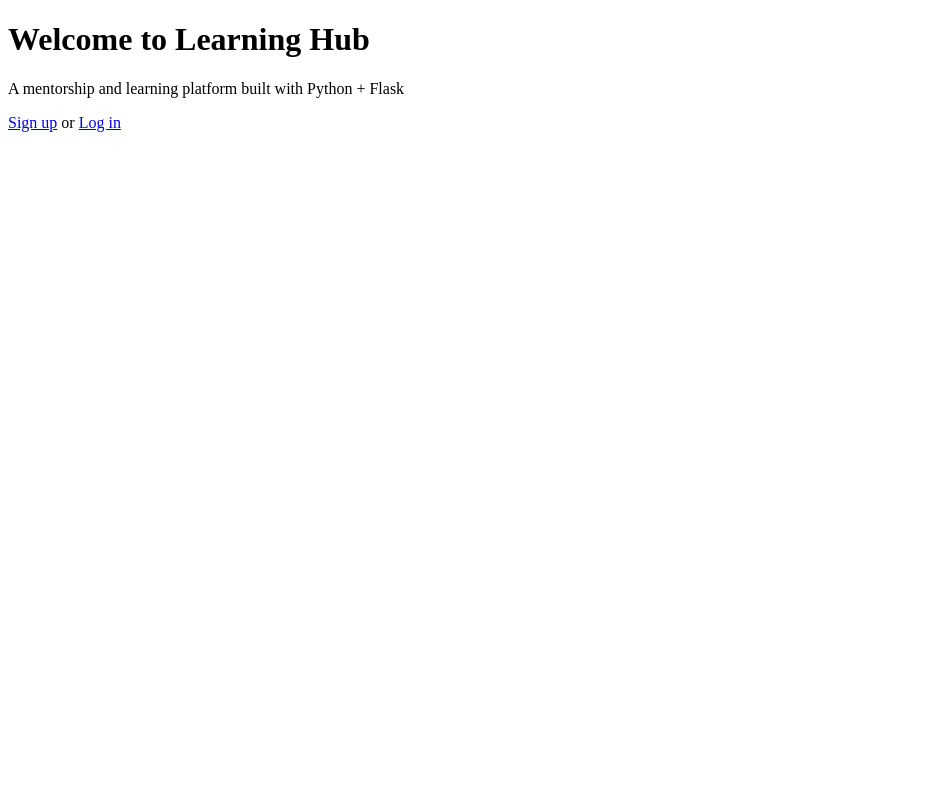
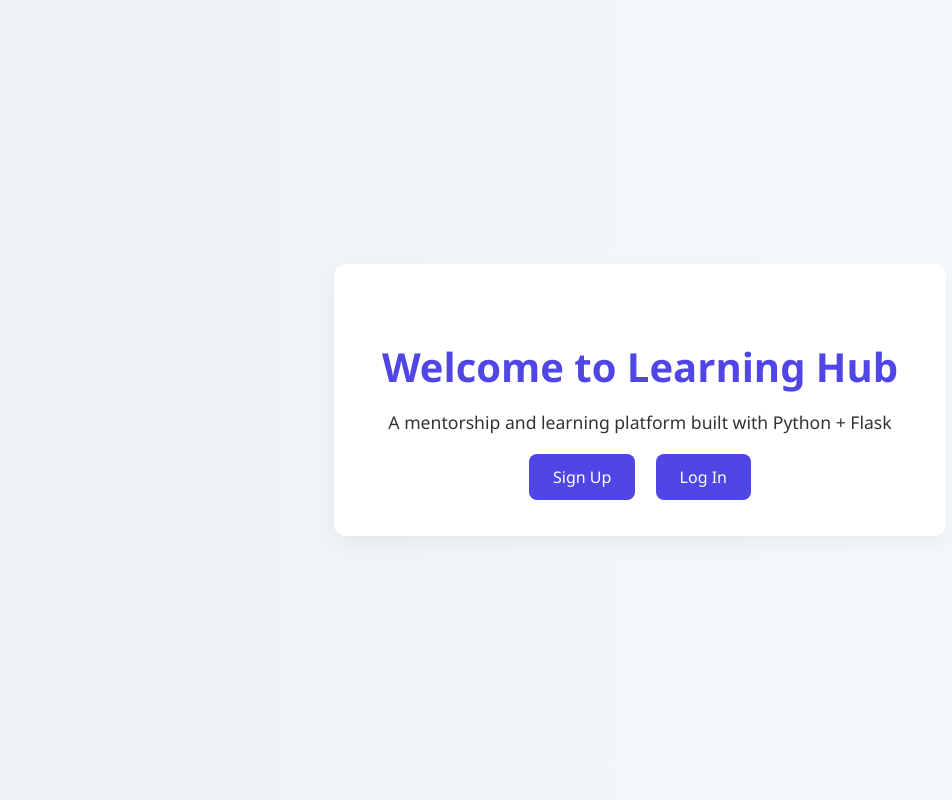
Before and after one commit to ssamiaa/MentorshipMatcher, a Python web app: template flask/templates/home.html in a window 1280 px wide. Shown: the whole page, without its empty margins (0-952 px from the left). Run offline with Jinja, Linux system fonts and the light colour scheme; the template is opened without the code that fills it, so the values that code supplies are empty.

Commit message:
UI for home page

```diff
--- a/flask/templates/home.html
+++ b/flask/templates/home.html
@@ -1,14 +1,69 @@
 <!DOCTYPE html>
-<html>
+<html lang="en">
 <head>
+    <meta charset="UTF-8">
     <title>Learning Hub</title>
+    <style>
+        body {
+            margin: 0;
+            padding: 0;
+            font-family: 'Segoe UI', sans-serif;
+            background: linear-gradient(to right, #eef2f7, #f7faff);
+            display: flex;
+            justify-content: center;
+            align-items: center;
+            height: 100vh;
+            color: #333;
+        }
+
+        .container {
+            text-align: center;
+            background-color: white;
+            padding: 3rem;
+            border-radius: 12px;
+            box-shadow: 0 8px 20px rgba(0, 0, 0, 0.05);
+        }
+
+        h1 {
+            font-size: 2.5rem;
+            color: #4F46E5;
+            margin-bottom: 1rem;
+        }
+
+        p {
+            font-size: 1.1rem;
+            margin: 1rem 0;
+        }
+
+        .button-group {
+            margin-top: 2rem;
+        }
+
+        .button-group a {
+            text-decoration: none;
+            background-color: #4F46E5;
+            color: white;
+            padding: 0.75rem 1.5rem;
+            border-radius: 8px;
+            margin: 0 0.5rem;
+            font-weight: 500;
+            transition: background-color 0.3s ease;
+        }
+
+        .button-group a:hover {
+            background-color: #3730A3;
+        }
+    </style>
 </head>
 <body>
-    <h1>Welcome to Learning Hub</h1>
-    <p>A mentorship and learning platform built with Python + Flask</p>
-    <p>
-        <a href="{{ url_for('signup') }}">Sign up</a> or
-        <a href="{{ url_for('login') }}">Log in</a>
-    </p>
+    <div class="container">
+        <h1>Welcome to Learning Hub</h1>
+        <p>A mentorship and learning platform built with Python + Flask</p>
+
+        <div class="button-group">
+            <a href="{{ url_for('signup') }}">Sign Up</a>
+            <a href="{{ url_for('login') }}">Log In</a>
+        </div>
+    </div>
 </body>
 </html>
```
